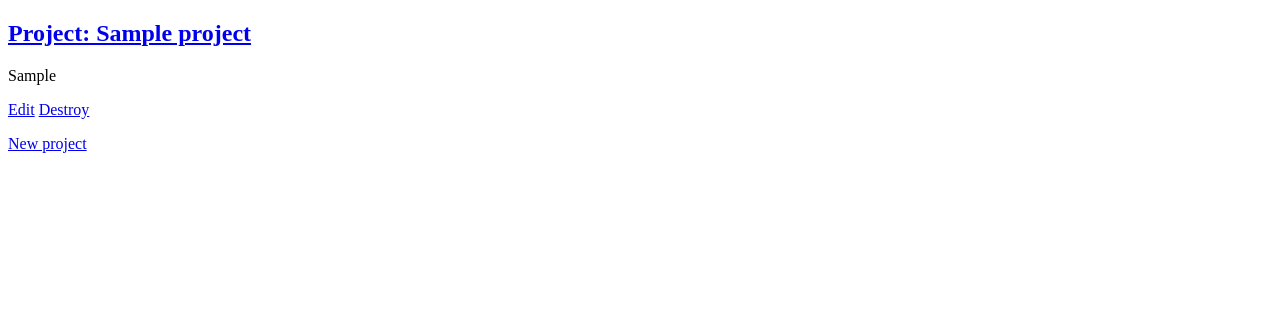
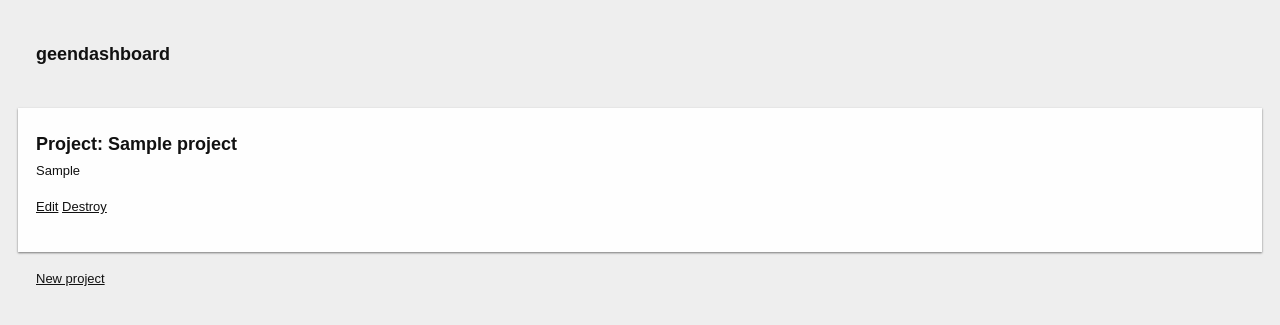
Before and after one commit to sander/geendashboard, a Rails app: page / in a window 1280 px wide. Shown: the top 325 px of the page. Run offline with Rails 7, Linux system fonts and the light colour scheme; tables that the repository leaves empty hold one stand-in row (values such as "Sample post"); style sheets or scripts are compiled from the project's sources; some libraries are stand-ins or nearby versions.

Commit message:
Add header and improve styling

```diff
--- /dev/null
+++ b/app/assets/stylesheets/main.css.sass
@@ -0,0 +1,75 @@
+*
+  font-family: sans-serif
+  font-size: 13px
+  line-height: 18px
+  margin: 0
+  padding: 0
+  color: #111
+
+body
+  margin: 36px
+  background: #eee
+
+body > header
+  margin: 36px 0
+  h1 a
+    font-size: 18px
+    line-height: 36px
+    text-decoration: none
+
+nav
+  margin: 18px 0
+
+a
+  text-decoration: underline
+
+article.project
+  padding: 18px
+  box-shadow: 0 1px 2px rgba(0, 0, 0, .5)
+  background: #fefefe
+  margin: 18px -18px
+  header h1 a
+    font-size: 18px
+    line-height: 36px
+    text-decoration: none
+  ul.involved
+    list-style: none
+    margin: 18px 0
+    li
+      display: inline-block
+      margin-right: 18px
+  section.tasks
+    margin-top: 18px
+    h1
+      cursor: pointer
+      text-decoration: underline
+      &:before
+        content: '+ '
+    ul, form
+      display: none
+    &.open
+      h1:before
+        content: '− '
+      ul, form
+        display: block
+    ul
+      list-style: none
+      li
+        margin-left: 18px
+        padding: 3px 0
+        &.completed
+          color: #999
+          text-decoration: line-through
+        input
+          float: left
+          margin-left: -18px
+          margin-top: 3px
+
+span.user
+  span.name
+    font-weight: bold
+  span.avatar img
+    vertical-align: middle
+    border-radius: 16px
+    width: 32px
+    height: 32px
--- a/app/views/layouts/application.html.erb
+++ b/app/views/layouts/application.html.erb
@@ -1,13 +1,17 @@
 <!DOCTYPE html>
 <html>
 <head>
-  <title>Geendashboard</title>
+  <title>geendashboard</title>
   <%= stylesheet_link_tag    "application", media: "all", "data-turbolinks-track" => true %>
   <%= javascript_include_tag "application", "data-turbolinks-track" => true %>
   <%= csrf_meta_tags %>
 </head>
 <body>
 
+  <header>
+    <h1><%= link_to 'geendashboard', projects_path %></h1>
+  </header>
+
 <%= yield %>
 
 </body>
```
